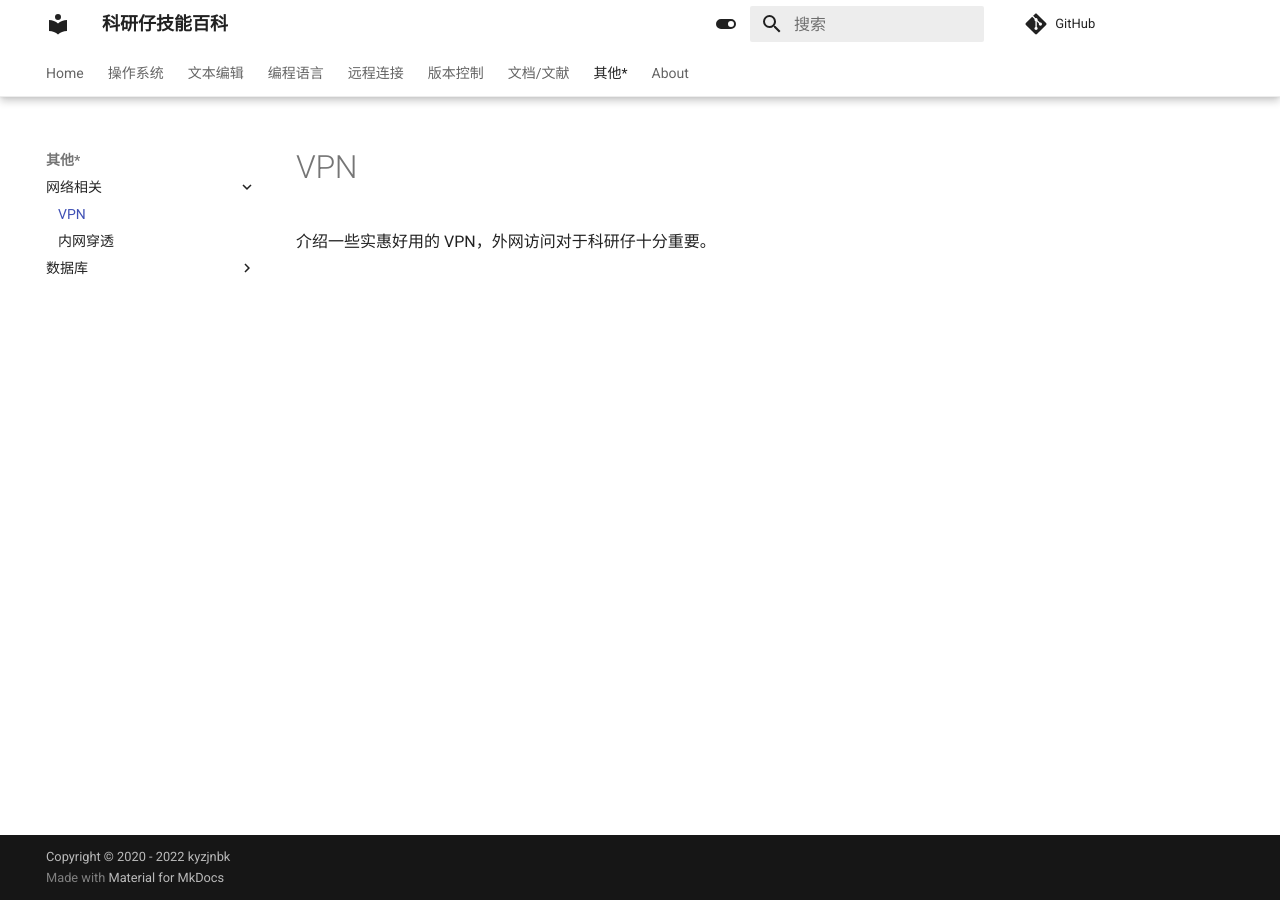
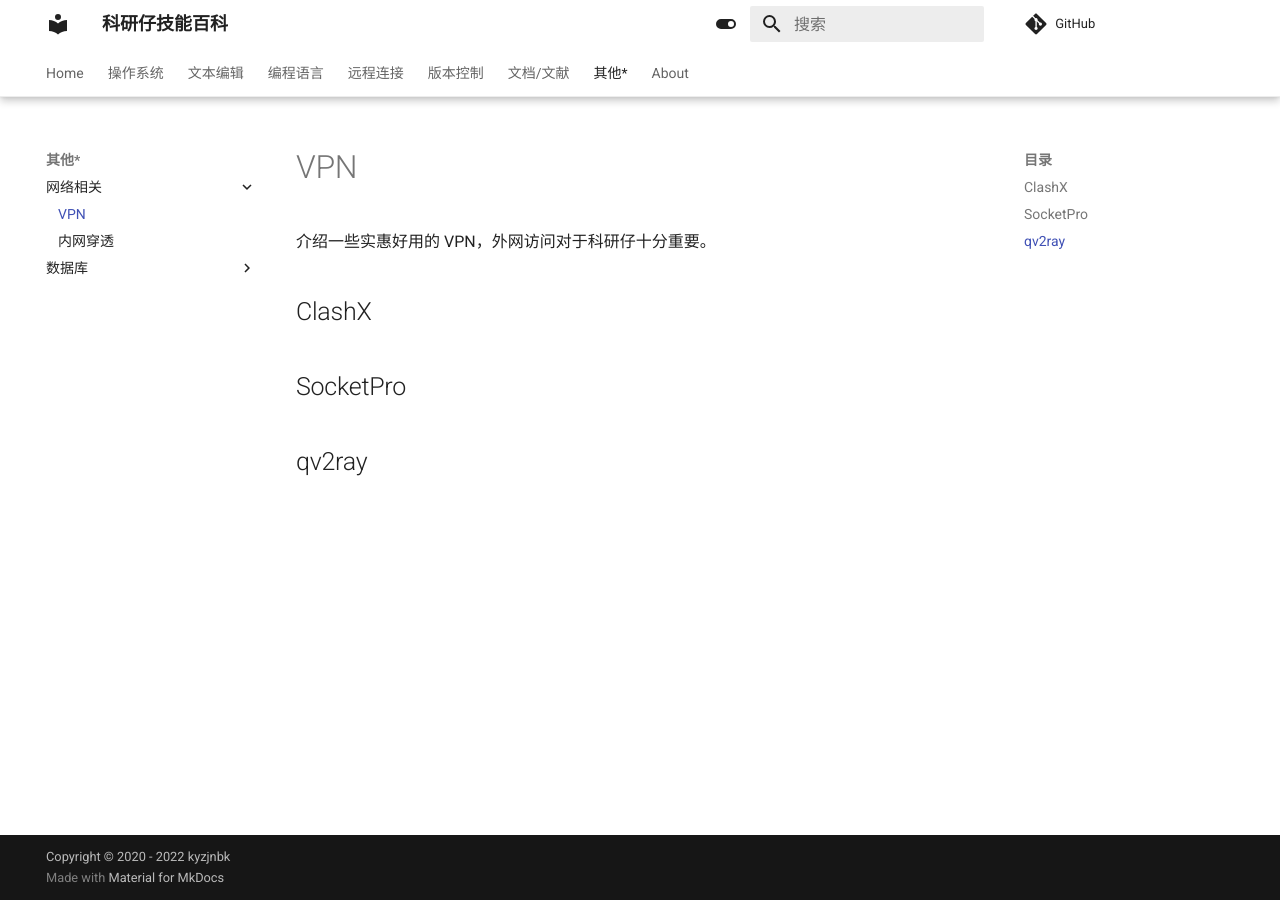
Before and after one commit to kyzjnbk/kyzjnbk, an MkDocs documentation site: the page built from docs/network/vpn.md, in a window 1280 px wide. Built offline with MkDocs 1.6.1 and Material for MkDocs 9.7.7, drawn with Linux system fonts in a browser that asks for light colours; comment, search, counter and statistics services are not loaded.

Commit message:
v_P-nnnn

```diff
--- a/docs/network/vpn.md
+++ b/docs/network/vpn.md
@@ -1,3 +1,11 @@
 # VPN
 
 介绍一些实惠好用的 VPN，外网访问对于科研仔十分重要。
+
+## ClashX
+
+
+## SocketPro
+
+
+## qv2ray
```
